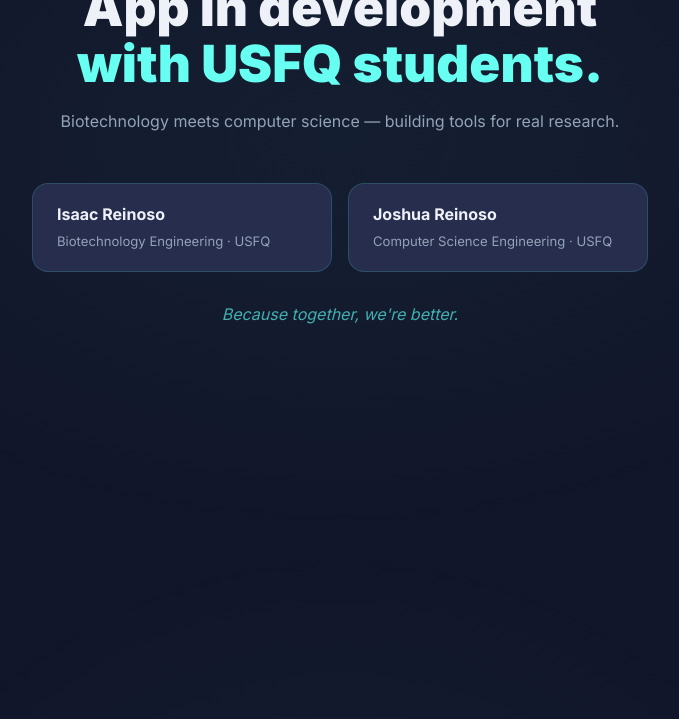
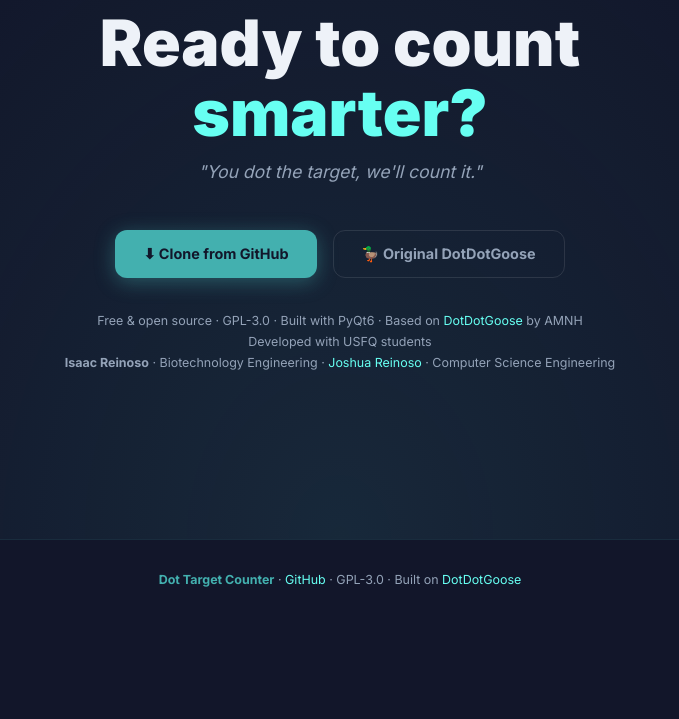
Before and after one commit to Pichuelectrico/Dot-Target-Counter-Web, a plain HTML site: page index.html in a window 1280 px wide. Shown: the part 3836-4555 px from the top of the page, without its empty margins (300-979 px from the left). After the commit the page ends 4455 px from the top, so only its background shows below. Drawn offline with Linux system fonts and the light colour scheme.

Commit message:
Remove team section and add credits in CTA
Remove the dedicated #team styles and HTML team section (members, tagline, and related markup). Add developer credits into the existing CTA paragraph (mentions for Isaac Reinoso and Joshua Reinoso and a note that the app was developed with USFQ students). Update i18n: remove obsolete team.* keys and add cta.note3, cta.noteIsaac, and cta.noteJoshua in both English and Spanish.

```diff
--- a/index.html
+++ b/index.html
@@ -628,65 +628,6 @@
         color: var(--accent);
         font-weight: 600;
         letter-spacing: 0.05em;
-      }
-
-      #team {
-        background: radial-gradient(
-          ellipse at center,
-          rgba(67, 176, 175, 0.06) 0%,
-          transparent 70%
-        );
-      }
-
-      .team-members {
-        display: flex;
-        flex-wrap: wrap;
-        gap: 16px;
-        justify-content: center;
-        margin-top: 48px;
-        max-width: 640px;
-        width: 100%;
-      }
-
-      .team-member {
-        flex: 1 1 240px;
-        max-width: 300px;
-        background: var(--card-bg);
-        border: 1px solid rgba(67, 176, 175, 0.25);
-        border-radius: 16px;
-        padding: 20px 24px;
-        text-align: left;
-      }
-
-      .team-member strong,
-      .team-member .team-name-link {
-        display: block;
-        font-size: 1rem;
-        font-weight: 700;
-        color: var(--text);
-        margin-bottom: 6px;
-      }
-
-      .team-member .team-name-link {
-        text-decoration: none;
-        transition: color 0.2s;
-      }
-
-      .team-member .team-name-link:hover {
-        color: var(--accent);
-      }
-
-      .team-member span {
-        font-size: 0.82rem;
-        color: var(--muted);
-        line-height: 1.5;
-      }
-
-      .team-tagline {
-        margin-top: 32px;
-        font-size: 1rem;
-        font-style: italic;
-        color: var(--accent-soft);
       }
 
       #cta {
@@ -1248,42 +1189,6 @@
           ⚡ Coming soon — stay tuned
         </div>
       </div>
-    </section>
-
-    <section id="team">
-      <div class="section-eyebrow reveal" data-i18n="team.eyebrow">
-        In development
-      </div>
-      <h2 class="section-title reveal reveal-delay-1">
-        <span data-i18n="team.title1">App in development</span><br /><span
-          class="accent"
-          data-i18n="team.titleAccent"
-          >with USFQ students.</span
-        >
-      </h2>
-      <p class="section-sub reveal reveal-delay-2" data-i18n="team.sub">
-        Biotechnology meets computer science — building tools for real research.
-      </p>
-
-      <div class="team-members reveal reveal-delay-3">
-        <div class="team-member">
-          <strong>Isaac Reinoso</strong>
-          <span data-i18n="team.isaac">Biotechnology Engineering · USFQ</span>
-        </div>
-        <div class="team-member">
-          <a
-            class="team-name-link"
-            href="https://portafolio-josh-reino.vercel.app/"
-            target="_blank"
-            rel="noopener noreferrer"
-            >Joshua Reinoso</a
-          >
-          <span data-i18n="team.joshua">Computer Science Engineering · USFQ</span>
-        </div>
-      </div>
-      <p class="team-tagline reveal reveal-delay-4" data-i18n="team.tagline">
-        Because together, we're better.
-      </p>
     </section>
 
     <section id="cta">
@@ -1345,7 +1250,17 @@
           rel="noopener noreferrer"
           >DotDotGoose</a
         >
-        <span data-i18n="cta.note2">by AMNH</span>
+        <span data-i18n="cta.note2">by AMNH</span><br />
+        <span data-i18n="cta.note3">Developed with USFQ students</span><br />
+        <strong>Isaac Reinoso</strong> ·
+        <span data-i18n="cta.noteIsaac">Biotechnology Engineering</span> ·
+        <a
+          href="https://portafolio-josh-reino.vercel.app/"
+          target="_blank"
+          rel="noopener noreferrer"
+          >Joshua Reinoso</a
+        >
+        · <span data-i18n="cta.noteJoshua">Computer Science Engineering</span>
       </p>
     </section>
 
@@ -1449,14 +1364,6 @@
           "ai.cardDesc":
             "Automatically detect, segment, and classify objects in your images — seeds, colonies, cells, anything. The model places the markers. You verify, correct, and stay in control. Your expertise drives the science; the AI handles the repetition.",
           "ai.soon": "⚡ Coming soon — stay tuned",
-          "team.eyebrow": "In development",
-          "team.title1": "App in development",
-          "team.titleAccent": "with USFQ students.",
-          "team.sub":
-            "Biotechnology meets computer science — building tools for real research.",
-          "team.isaac": "Biotechnology Engineering · USFQ",
-          "team.joshua": "Computer Science Engineering · USFQ",
-          "team.tagline": "Because together, we're better.",
           "cta.title1": "Ready to count",
           "cta.titleAccent": "smarter?",
           "cta.slogan": '"You dot the target, we\'ll count it."',
@@ -1466,6 +1373,9 @@
           "cta.note1":
             "Free & open source · GPL-3.0 · Built with PyQt6 · Based on",
           "cta.note2": "by AMNH",
+          "cta.note3": "Developed with USFQ students",
+          "cta.noteIsaac": "Biotechnology Engineering",
+          "cta.noteJoshua": "Computer Science Engineering",
           "footer.built": "Built on",
         },
         es: {
@@ -1546,14 +1456,6 @@
           "ai.cardDesc":
             "Detecta, segmenta y clasifica objetos automáticamente en tus imágenes — semillas, colonias, células, lo que sea. El modelo coloca los marcadores. Tú verificas, corriges y mantienes el control. Tu experiencia impulsa la ciencia; la IA se encarga de la repetición.",
           "ai.soon": "⚡ Próximamente — mantente atento",
-          "team.eyebrow": "En desarrollo",
-          "team.title1": "App en desarrollo",
-          "team.titleAccent": "con estudiantes de la USFQ.",
-          "team.sub":
-            "Biotecnología y ciencias de la computación — construyendo herramientas para investigación real.",
-          "team.isaac": "Ingeniería en Biotecnología · USFQ",
-          "team.joshua": "Ingeniería en Ciencias de la Computación · USFQ",
-          "team.tagline": "Porque juntos somos mejores.",
           "cta.title1": "¿Listo para contar",
           "cta.titleAccent": "mejor?",
           "cta.slogan": '"Marca el objetivo, nosotros lo contamos."',
@@ -1563,6 +1465,9 @@
           "cta.note1":
             "Gratuita y de código abierto · GPL-3.0 · Hecho con PyQt6 · Basado en",
           "cta.note2": "del AMNH",
+          "cta.note3": "Desarrollado con estudiantes de la USFQ",
+          "cta.noteIsaac": "Ingeniería en Biotecnología",
+          "cta.noteJoshua": "Ingeniería en Ciencias de la Computación",
           "footer.built": "Basado en",
         },
       };
```
